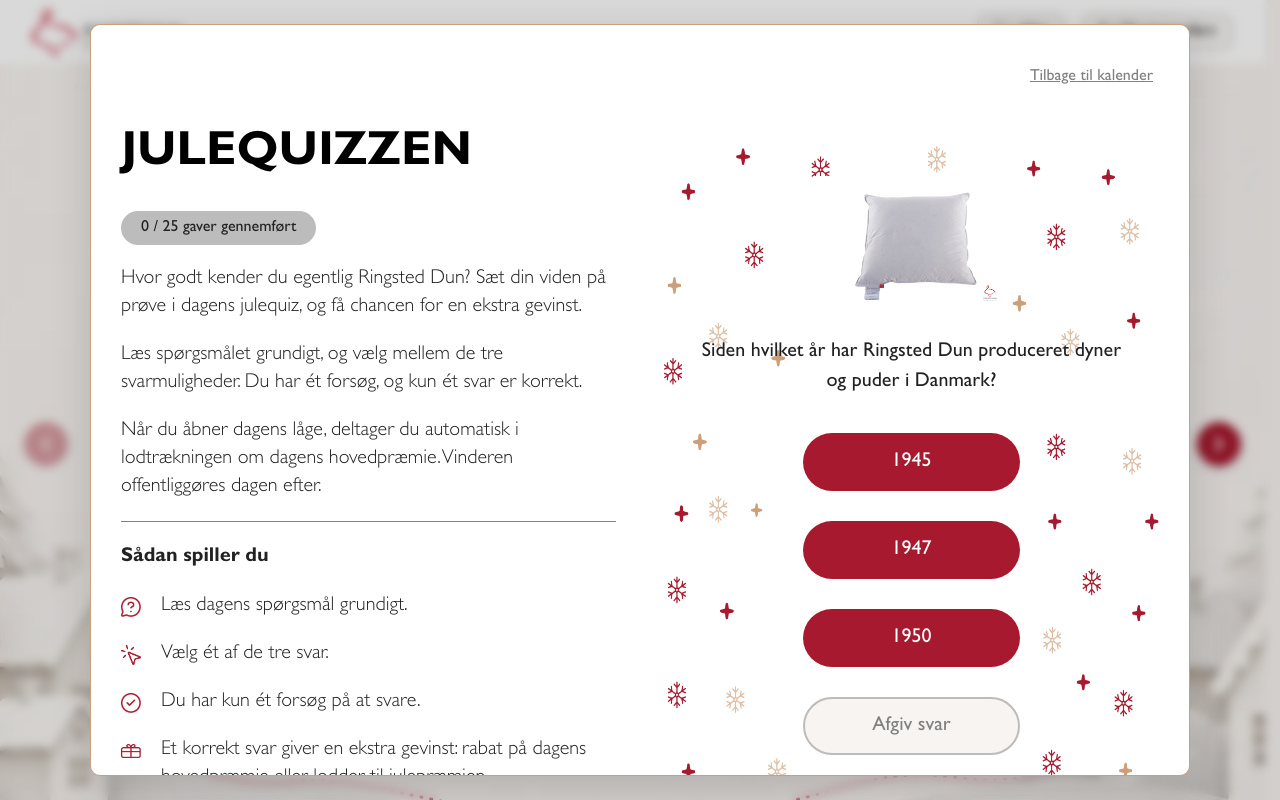
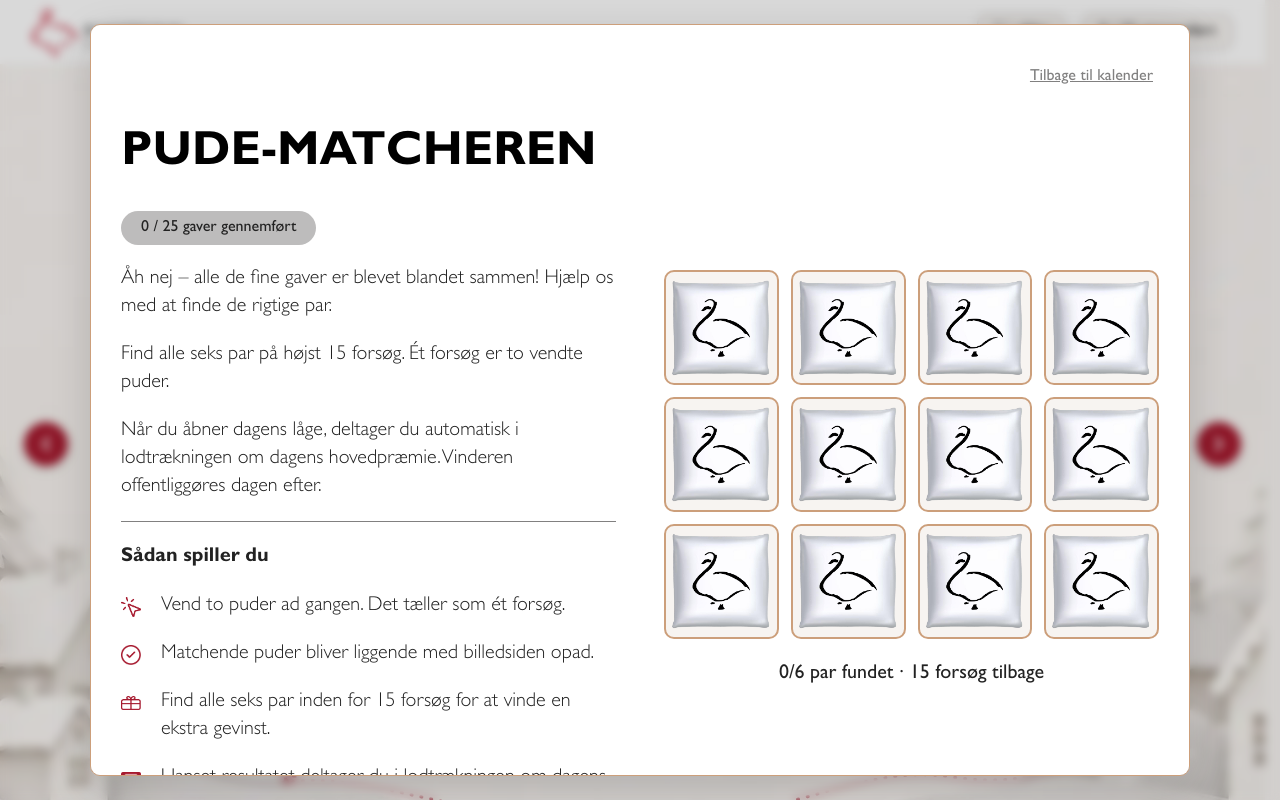
Before and after one commit to t1ger-scripts/julekalender, a React (Vite) app: page / in a window 1280 px wide. Both pictures are taken after a click on the button "ÅBN GAVEN". Shown: the top 800 px of the page. Built offline with nearby package versions, Linux system fonts and the light colour scheme.

Commit message:
feat: connect memory game with saved rewards and revisit

```diff
--- a/src/components/activities/MemoryGame.tsx
+++ b/src/components/activities/MemoryGame.tsx
@@ -1 +1,193 @@
-/* Indeholder vendespillet og melder gennemførelse tilbage til kalenderen. */
+import { useEffect, useRef, useState } from 'react'
+import type {
+  ActivityResult,
+  MemoryGame as MemoryGameConfig,
+} from '../../types/calendar'
+
+interface MemoryGameProps {
+  game: MemoryGameConfig
+  onComplete: (result: ActivityResult) => void
+}
+
+type PairName = keyof MemoryGameConfig['outcomes']
+
+interface MemoryCard {
+  id: string
+  pair: PairName
+  image: string
+}
+
+// Opretter to kort pr. motiv og blander kortene.
+function createDeck(game: MemoryGameConfig): MemoryCard[] {
+  const pairs = Object.keys(game.outcomes) as PairName[]
+
+  const cards = pairs.flatMap((pair) => [
+    {
+      id: `${pair}-1`,
+      pair,
+      image: game.outcomes[pair].image,
+    },
+    {
+      id: `${pair}-2`,
+      pair,
+      image: game.outcomes[pair].image,
+    },
+  ])
+
+  for (let index = cards.length - 1; index > 0; index--) {
+    const randomIndex = Math.floor(Math.random() * (index + 1))
+    const card = cards[index]
+
+    cards[index] = cards[randomIndex]
+    cards[randomIndex] = card
+  }
+
+  return cards
+}
+
+// Finder par og returnerer belønningen ved sejr eller nederlag.
+// Kortblanding og matchlogik bygger på Eskilds implementering.
+function MemoryGame({ game, onComplete }: MemoryGameProps) {
+  const finishedRef = useRef(false)
+  const timeoutRef = useRef<ReturnType<typeof setTimeout> | null>(null)
+
+  const [cards] = useState(() => createDeck(game))
+  const [selected, setSelected] = useState<string[]>([])
+  const [matchedPairs, setMatchedPairs] = useState<PairName[]>([])
+  const [attempts, setAttempts] = useState(0)
+  const [isFinished, setIsFinished] = useState(false)
+
+  const pairCount = cards.length / 2
+  const attemptsLeft = Math.max(0, game.attemptLimit - attempts)
+
+  useEffect(() => {
+    return () => {
+      if (timeoutRef.current !== null) {
+        clearTimeout(timeoutRef.current)
+      }
+    }
+  }, [])
+
+  function handleFlip(card: MemoryCard) {
+    if (
+      finishedRef.current ||
+      selected.length === 2 ||
+      selected.includes(card.id) ||
+      matchedPairs.includes(card.pair)
+    ) {
+      return
+    }
+
+    const nextSelected = [...selected, card.id]
+    setSelected(nextSelected)
+
+    if (nextSelected.length !== 2) return
+
+    const nextAttempts = attempts + 1
+    const firstCard = cards.find(
+      (item) => item.id === nextSelected[0],
+    )
+    const isMatch = firstCard?.pair === card.pair
+
+    setAttempts(nextAttempts)
+
+    // Giver tid til at se de vendte kort.
+    timeoutRef.current = setTimeout(() => {
+      const nextMatchedCount =
+        matchedPairs.length + (isMatch ? 1 : 0)
+
+      if (isMatch) {
+        setMatchedPairs((current) => [...current, card.pair])
+      }
+
+      setSelected([])
+      timeoutRef.current = null
+
+      const hasWon = nextMatchedCount === pairCount
+      const hasLost =
+        !hasWon && nextAttempts >= game.attemptLimit
+
+      if ((!hasWon && !hasLost) || finishedRef.current) return
+
+      finishedRef.current = true
+      setIsFinished(true)
+
+      onComplete({
+        tickets:
+          hasWon && game.reward.type === 'ticket'
+            ? game.reward.value
+            : 0,
+        discountPercent:
+          hasWon && game.reward.type === 'discount'
+            ? game.reward.value
+            : 0,
+      })
+    }, isMatch ? 500 : 1000)
+  }
+
+  if (
+    cards.length !== game.fieldCount ||
+    pairCount === 0 ||
+    !Number.isInteger(game.attemptLimit) ||
+    game.attemptLimit < pairCount
+  ) {
+    return (
+      <p role="alert">
+        Pudematcherens indstillinger passer ikke til spillefeltet.
+      </p>
+    )
+  }
+
+  return (
+    <div className="memory-game">
+      <div
+        className="memory-grid"
+        aria-label="Pudematcherens spillefelt"
+      >
+        {cards.map((card, index) => {
+          const isMatched = matchedPairs.includes(card.pair)
+          const isVisible =
+            isMatched || selected.includes(card.id)
+
+          return (
+            <button
+              key={card.id}
+              type="button"
+              className={
+                `memory-cell` +
+                (isVisible ? ' is-flipped' : '') +
+                (isMatched ? ' is-matched' : '')
+              }
+              onClick={() => handleFlip(card)}
+              disabled={
+                isMatched ||
+                selected.length === 2 ||
+                isFinished
+              }
+              aria-label={
+                isMatched
+                  ? `Pude ${index + 1}: match fundet`
+                  : isVisible
+                    ? `Pude ${index + 1}: ${card.pair}`
+                    : `Vend pude ${index + 1}`
+              }
+            >
+              <img
+                src={isVisible ? card.image : game.frontImage}
+                alt=""
+              />
+            </button>
+          )
+        })}
+      </div>
+
+      <p className="memory-progress" aria-live="polite">
+        {matchedPairs.length}/{pairCount} par fundet
+        {' · '}
+        {attemptsLeft} forsøg tilbage
+      </p>
+    </div>
+  )
+}
+
+export default MemoryGame
--- a/src/pages/CalendarPage.tsx
+++ b/src/pages/CalendarPage.tsx
@@ -9,6 +9,7 @@ import DecemberJourney from '../components/DecemberJourney'
 import Header from '../components/Header'
 import SpinWheel from '../components/activities/SpinWheel'
 import Quiz from '../components/activities/Quiz'
+import MemoryGame from '../components/activities/MemoryGame'
 import CalendarLayout from '../templates/CalendarLayout'
 import type {
   ActivityResult,
@@ -30,7 +31,7 @@ import {
 // Resultater gemmes også i testtilstand, så genbesøg kan kontrolleres.
 const testConfig = {
   enabled: true,
-  date: '2026-11-29',
+  date: '2026-12-03',
 }
 
 function getCurrentDate(): string {
@@ -170,7 +171,10 @@ function CalendarPage() {
   function handleComplete(result: ActivityResult) {
     if (!selectedDoor || selectedResult) return
 
-    if (selectedDoor.activity === 'wheel') {
+    if (
+      selectedDoor.activity === 'wheel' ||
+      selectedDoor.activity === 'memory'
+    ) {
       setRevealingDate(selectedDoor.date)
     }
 
@@ -265,6 +269,12 @@ function CalendarPage() {
             ) : (
               <p role="alert">Dagens quiz kunne ikke findes.</p>
             )
+          ) : selectedDoor.activity === 'memory' ? (
+            <MemoryGame
+              key={selectedDoor.date}
+              game={calendarData.activities.memory.memoryGame}
+              onComplete={handleComplete}
+            />
           ) : (
             <p>Denne aktivitet er endnu ikke tilkoblet.</p>
           )}
--- a/src/styles/activities.scss
+++ b/src/styles/activities.scss
@@ -372,3 +372,61 @@
     color: $grey-medium;
   }
 }
+
+// PUDEMATCHEREN
+
+.memory-game {
+  width: 100%;
+  max-width: 550px;
+  margin-inline: auto;
+}
+
+.memory-grid {
+  display: grid;
+  grid-template-columns: repeat(4, minmax(0, 1fr));
+  gap: $px-12;
+}
+
+.memory-cell {
+  min-width: 0;
+  padding: $px-5;
+  display: flex;
+  align-items: center;
+  justify-content: center;
+  aspect-ratio: 1;
+  border: 2px solid $golden-dark;
+  border-radius: $border-medium;
+  background-color: $white-beige;
+  cursor: pointer;
+
+  img {
+    width: 100%;
+    height: 100%;
+    object-fit: contain;
+  }
+
+  &:hover:not(:disabled) {
+    background-color: $hover-white-beige;
+  }
+
+  &:focus-visible {
+    outline: 2px solid $red;
+    outline-offset: 3px;
+  }
+
+  &.is-matched {
+    background-color: $white;
+    border-color: $red;
+  }
+
+  &:disabled {
+    cursor: default;
+  }
+}
+
+.memory-progress {
+  margin-top: $px-20;
+  color: $text-dark-tone;
+  font-size: $text-p-size;
+  text-align: center;
+}
--- a/src/styles/style.scss
+++ b/src/styles/style.scss
@@ -4,6 +4,7 @@
 @use './calendar';
 @use './activities';
 
+// Reservere pladsen til scrollbaren, så siden ikke ændrer bredde, når modalvinduet åbner. Lavet med AI.
 html {
   scrollbar-gutter: stable;
 }
```
